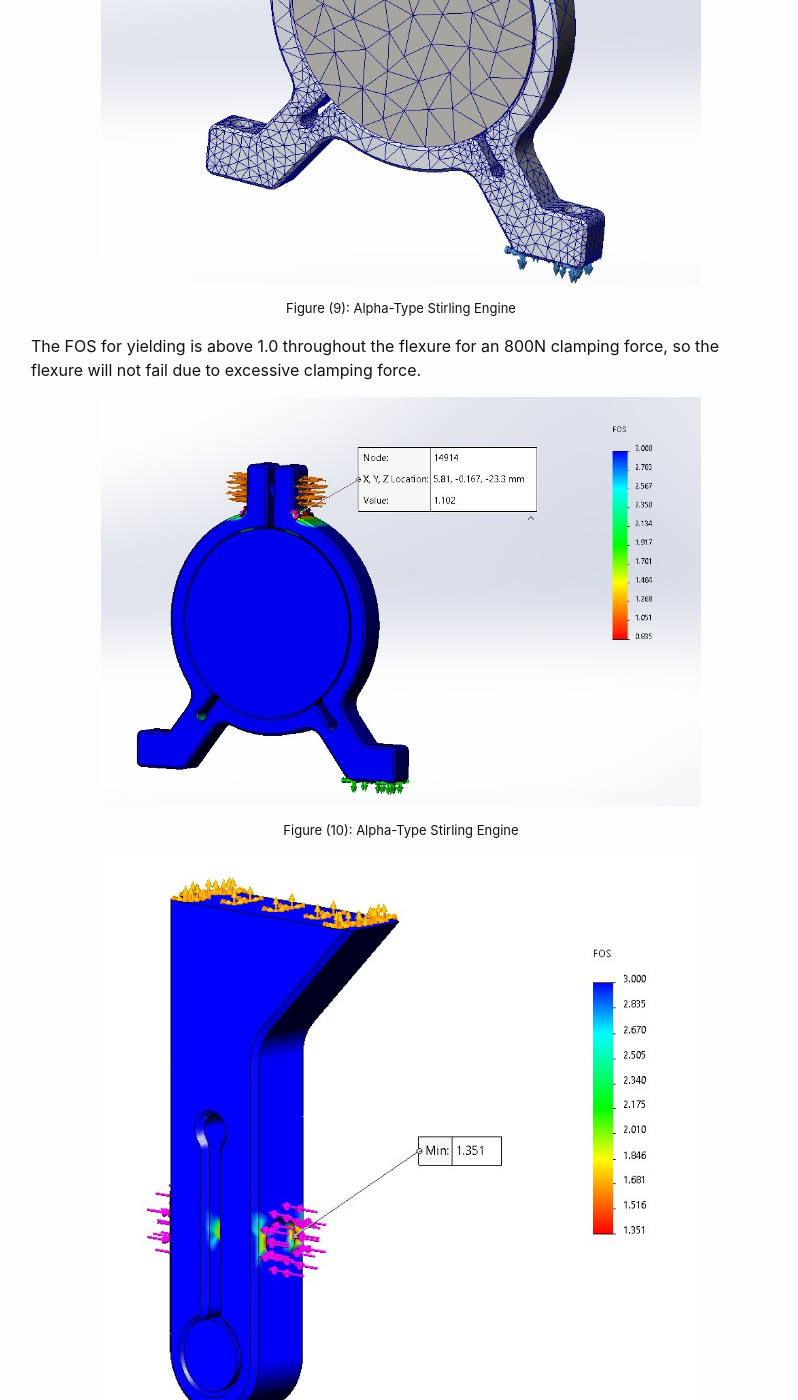
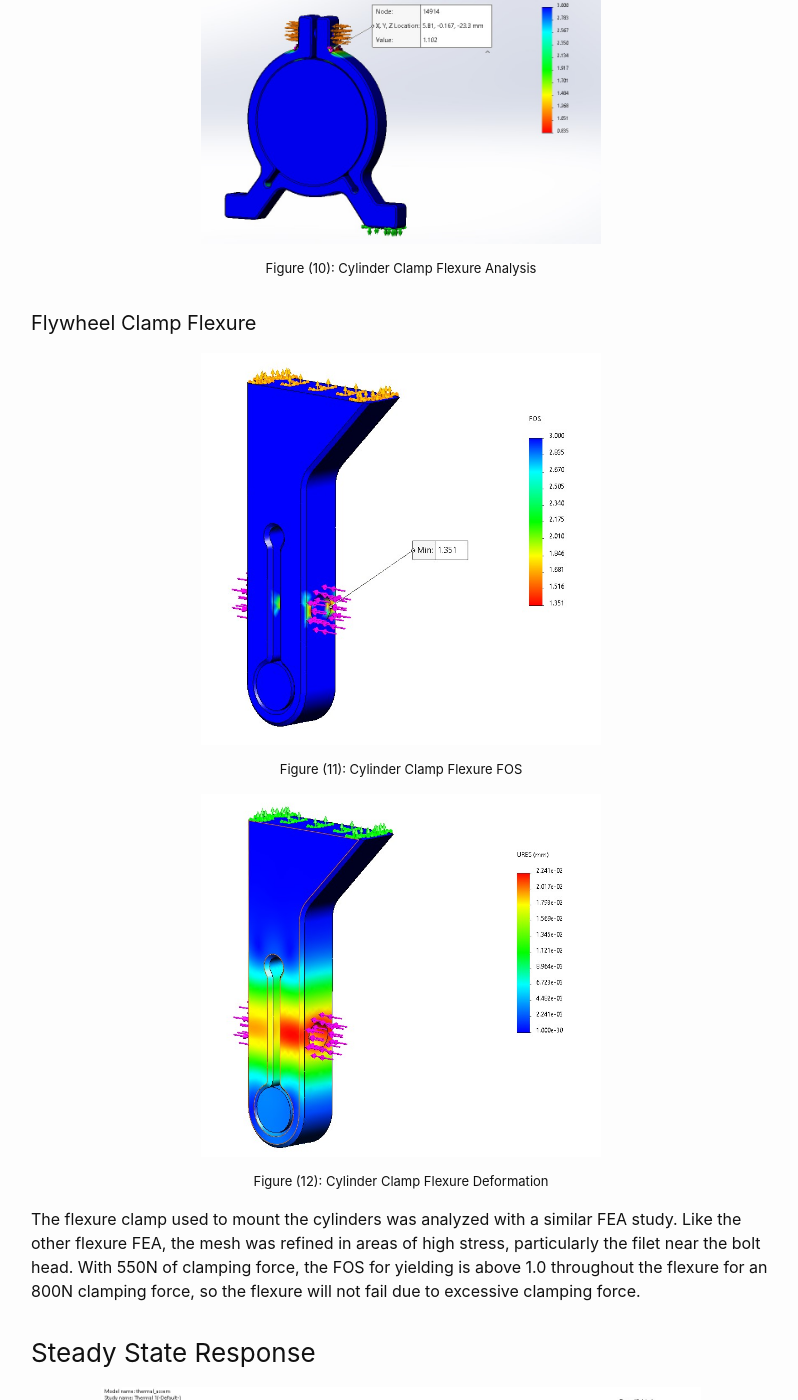
Before and after one commit to EliasWheatfall/SterlingEngineOne, a Jekyll site: the page built from _posts/2023-11-03-Evaluation-and-Analysis.md, in a window 1280 px wide and 1400 px high, scrolled down 6738 px. Shown: the whole window, without its empty margins (239-1037 px from the left). Built offline with Jekyll 4.4.1, drawn with Linux system fonts in a browser that asks for light colours; some of the changed text lies outside the part shown.

Commit message:
Update 2023-11-03-Evaluation-and-Analysis.md

```diff
--- a/_posts/2023-11-03-Evaluation-and-Analysis.md
+++ b/_posts/2023-11-03-Evaluation-and-Analysis.md
@@ -85,56 +85,54 @@ After finding the force that created the pressure in our system we need to analy
 
 For this project, there were three main areas of concern we wanted to address with FEA. This includes the pressure in our fuel tank, clamping force on our flextures, and steady state response of our system.
 
-### Fuel Tank Pressure
+### Clamping Force
 
-### Clamping Force
-![CF1](https://eliaswheatfall.github.io/StirlingEngineOne/assets/mesh_overall_flexure.jpg){: .center-image width="600" }
+#### Shaft Clamp Flexure
+
+![CF1](https://eliaswheatfall.github.io/StirlingEngineOne/assets/mesh_overall_flexure.jpg){: .center-image width="400" }
 
 {: .subtext}
-Figure (7): Flexure Mesh
+Figure (7): Shaft Clamp Flexure Mesh
 
 To analyze the flexure shaft clamp, we did a static FEA study to find the clamping force for which the shaft cannot slip and the clamp does not break. To do this, a contact interaction with friction (coefficient of friction = 0.6 for steel on aluminum from https://www.engineeringtoolbox.com/friction-coefficients-d_778.html) was specified between the clamp and the shaft, one end of the flexure was fixed, and the bolt clamping force was applied to a split-surface on the flexure (corresponding to the area where the head of the bolt makes contact). A torque of 0.478 Nm was also applied to the shaft, as this is an upper bound estimate for the torque applied to the shaft in a worst-case scenario. If the shaft does not slip, its displacement is the same as the displacement of the clamp holding it. If the shaft slips, it will have a non-zero displacement relative to the surrounding clamp.
 
 To get sufficiently accurate results without a prohibitive run time, the mesh used was coarse overall with refinement regions in areas of high stress. The mesh included several refinement zones utilizing increasingly smaller minimum mesh size. The filet near the bolt head mount was of particular concern, so was refined to a very fine mesh.
 
 
-![CF2](https://eliaswheatfall.github.io/StirlingEngineOne/assets/800N_FOS_Min.jpg){: .center-image width="600" }
+![CF2](https://eliaswheatfall.github.io/StirlingEngineOne/assets/800N_FOS_Min.jpg){: .center-image width="400" }
 
 {: .subtext}
-Figure (8): Alpha-Type Stirling Engine
+Figure (8): Shaft Clamp Flexure Analysis
 
 Under 625N of clamping force, the displacement of the shaft is non-zero relative to the rest of the flexure, meaning that the rod slipped and 625N is insufficient clamping force. Under 800N of clamping force, the rod had the same displacement as the surrounding flexure, meaning that it did not slip, and 800N is sufficient force. 800N is less than the 6-32 bolt’s proof strength. Using the equation for bolt clamping force to torque,
 T=F*D*K
 with K = 0.2, and diameter corresponding to a 6-32 machine screw, we calculate a torque on the bolt of 0.478 N*m is required to get 800N of clamping force.
 
-![CF3](https://eliaswheatfall.github.io/StirlingEngineOne/assets/coldclamp_mesxh.jpg){: .center-image width="600" }
+The FOS for yielding is above 1.0 throughout the flexure for an 800N clamping force, so the flexure will not fail due to excessive clamping force.
+
+#### Cylinder Clamp Flexure
+![CF3](https://eliaswheatfall.github.io/StirlingEngineOne/assets/coldclamp_mesxh.jpg){: .center-image width="400" }
 
 {: .subtext}
-Figure (9): Alpha-Type Stirling Engine
-
-The FOS for yielding is above 1.0 throughout the flexure for an 800N clamping force, so the flexure will not fail due to excessive clamping force.
-
-![CF4](https://eliaswheatfall.github.io/StirlingEngineOne/assets/x550N_FOS_sus_coldclamp.jpg){: .center-image width="600" }
+Figure (9): Cylinder Clamp Flexure Mesh
+![CF4](https://eliaswheatfall.github.io/StirlingEngineOne/assets/x550N_FOS_sus_coldclamp.jpg){: .center-image width="400" }
 
 {: .subtext}
-Figure (10): Alpha-Type Stirling Engine
+Figure (10): Cylinder Clamp Flexure Analysis
 
+#### Flywheel Clamp Flexure
 
-![CF5](https://eliaswheatfall.github.io/StirlingEngineOne/assets/Pillow_625N_FOS.jpg){: .center-image width="600" }
+![CF5](https://eliaswheatfall.github.io/StirlingEngineOne/assets/Pillow_625N_FOS.jpg){: .center-image width="400" }
 
 {: .subtext}
-Figure (11): Alpha-Type Stirling Engine
+Figure (11): Cylinder Clamp Flexure FOS
 
-
-![CF6](https://eliaswheatfall.github.io/StirlingEngineOne/assets/Pillow_Disp_625N.jpg){: .center-image width="600" }
+![CF6](https://eliaswheatfall.github.io/StirlingEngineOne/assets/Pillow_Disp_625N.jpg){: .center-image width="400" }
 
 {: .subtext}
-Figure (12): Alpha-Type Stirling Engine
+Figure (12): Cylinder Clamp Flexure Deformation
 
-
-
-
-
+The flexure clamp used to mount the cylinders was analyzed with a similar FEA study. Like the other flexure FEA, the mesh was refined in areas of high stress, particularly the filet near the bolt head. With 550N of clamping force, the FOS for yielding is above 1.0 throughout the flexure for an 800N clamping force, so the flexure will not fail due to excessive clamping force.
 
 ### Steady State Response
 ![SS1](https://eliaswheatfall.github.io/StirlingEngineOne/assets/thermal_nocut.jpg){: .center-image width="600" }
```
